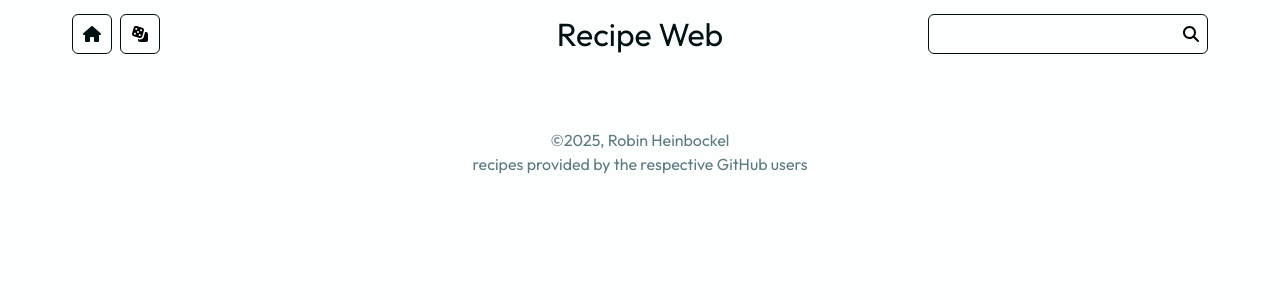
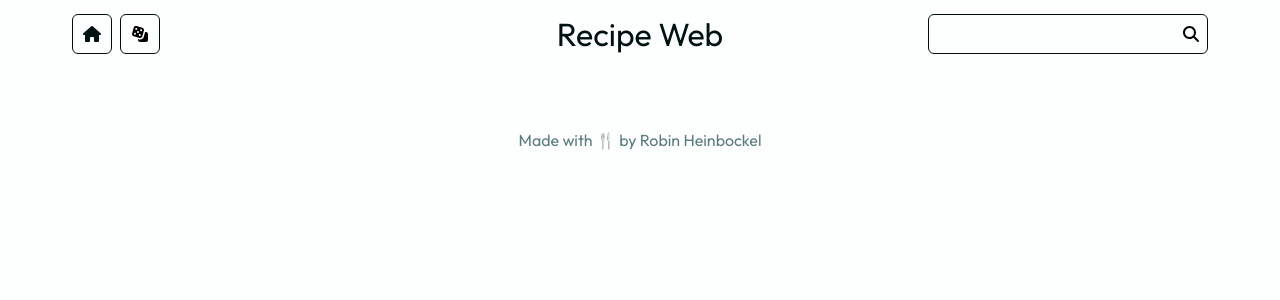
Before and after one commit to okneze/jesti-recipe-web, a Next.js app: page / in a window 1280 px wide. Shown: the top 300 px of the page. Built offline with nearby package versions, Linux system fonts and the light colour scheme.

Commit message:
Update footer

```diff
--- a/src/app/layout.tsx
+++ b/src/app/layout.tsx
@@ -39,7 +39,7 @@ export default function RootLayout({
               </div>
             </header>
             <main>{children}</main>
-            <footer className={styles.footer}>©2025, Robin Heinbockel<br />recipes provided by the respective GitHub users</footer>
+            <footer className={styles.footer}>Made with 🍴 by Robin Heinbockel</footer>
           </SeedProvider>
         </SearchProvider>
       </body>
```
Also changed, not shown: 1 other file (tests, documents, lock files or other folders).
